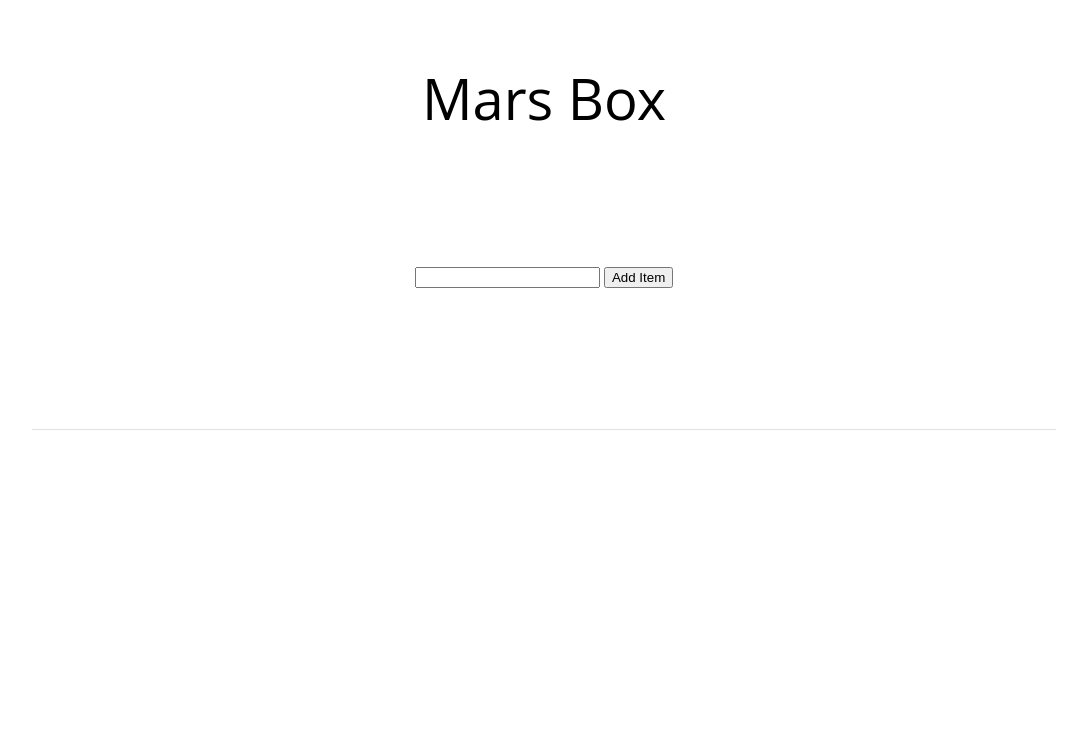
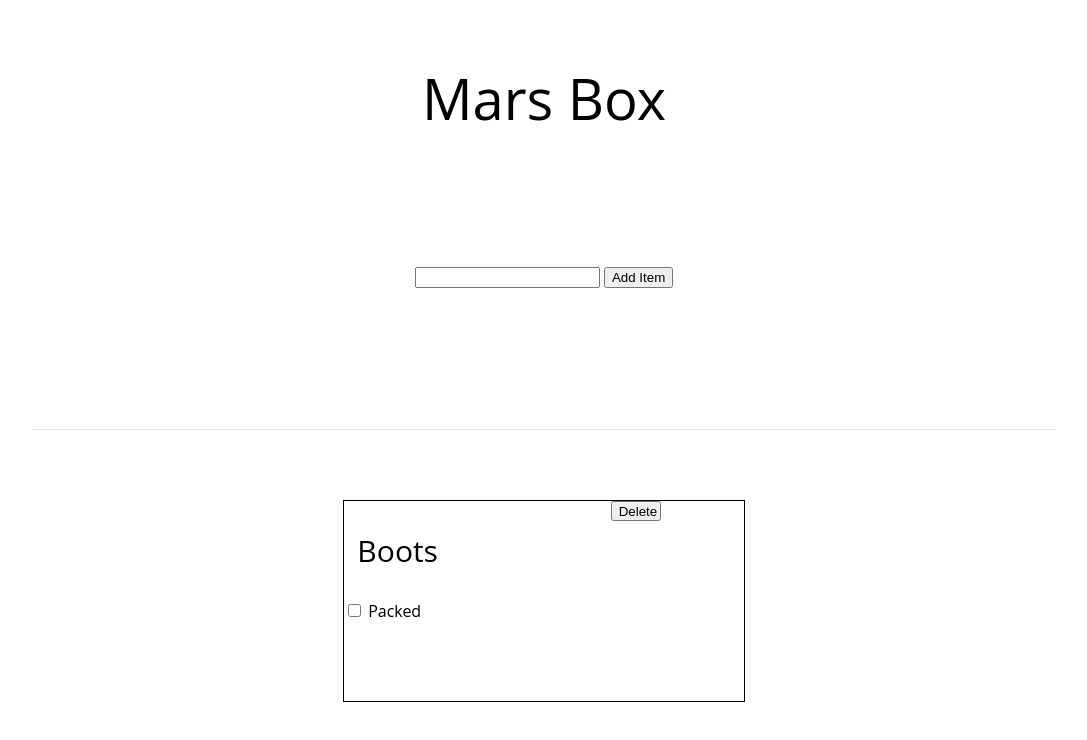
Before and after one commit to seamus-quinn/mars-box, a website: page public/index.html in a window 1280 px wide. Shown: the whole page, without its empty margins (96-1183 px from the left). Drawn offline with Linux system fonts and the light colour scheme.

Commit message:
Add basic styles to card template

```diff
--- a/public/index.html
+++ b/public/index.html
@@ -12,12 +12,21 @@
   <section class="header-section">
     <div class="title">Mars Box</div>
     <form class="input-form">
-      <input type="text" />
+      <input type="text" class="input-text"/>
       <button class="submit-button">Add Item</button>
     </form>
     <div class="border"></div>
   </section>
-  <section class="item-section"></section>
+  <section class="item-section">
+    <div class="card">
+      <h1 class="card-name">Boots</h1>
+      <form class="checkbox-form">
+        <input class="checkbox" type="checkbox" />
+        <label for="checkbox">Packed</label>
+      </form>
+      <button class="delete-button">Delete</button>
+    </div>
+  </section>
   <script type="text/javascript" src="./scripts/index.js"></script>
 </body>
 </html>
--- a/public/scripts/index.js
+++ b/public/scripts/index.js
@@ -1 +1,12 @@
-console.log('woo')
+const submitButton = document.querySelector('.submit-button');
+const userInput = document.querySelector('.input-text');
+const itemSection = document.querySelector('.item-section');
+
+submitButton.addEventListener('click', addItem);
+
+
+
+function addItem(event) {
+  event.preventDefault();
+  itemSection.innerHTML = userInput.value;
+}
--- a/public/styles/styles.css
+++ b/public/styles/styles.css
@@ -19,3 +19,41 @@ body {
   height: 1px;
   background: rgba(61, 23, 61, 0.133);
 }
+
+.item-section{
+  display: flex;
+  flex-direction: column;
+  justify-content: center;
+  align-items: center;
+}
+
+.card {
+  border: 1px solid black;
+  width: 400px;
+  height: 200px;
+  display: grid;
+  grid-template-columns: 1fr 1fr 1fr;
+  grid-template-rows: 1fr 1fr;
+}
+
+.card-name {
+  grid-column: 1 /span 2;
+  grid-row: 1 /span 1;
+  display: flex;
+  justify-content: flex-start;
+  align-items: center;
+  margin-left: 5%;
+  font-size: 30px;
+}
+
+.checkbox-form {
+  grid-column: 1 /span 2;
+  grid-row: 2 /span 2;
+}
+
+.delete-button {
+  grid-column: 3 /span 1;
+  grid-row: 1 /span 1;
+  width: 50px;
+  height: 20px;
+}
```
